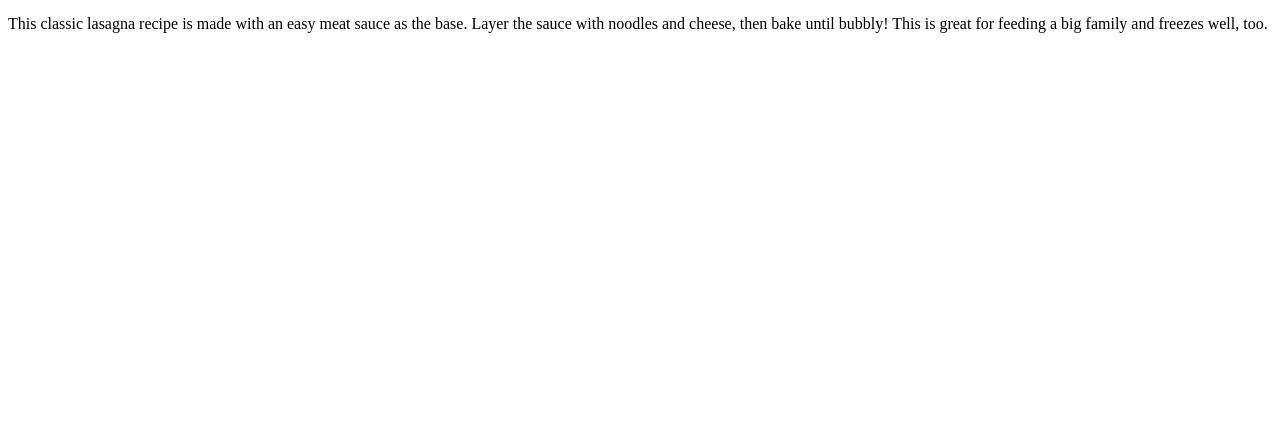
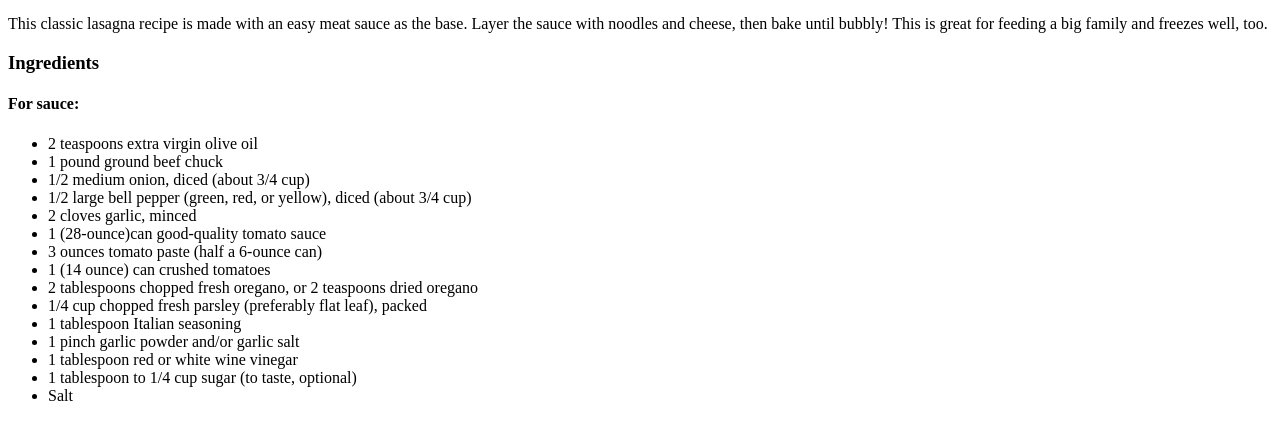
Before and after one commit to berghainmuse/odin-recipes, a plain HTML site: page recipes/lasagna.html in a window 1280 px wide. Shown: the part 428-849 px from the top of the page. Before the commit the page ends 800 px from the top, so only its background shows below. Drawn offline with Linux system fonts and the light colour scheme.

Commit message:
add ingredients list to lasagna

```diff
--- a/recipes/lasagna.html
+++ b/recipes/lasagna.html
@@ -13,5 +13,24 @@
                 sauce as the base. Layer the sauce with noodles and cheese,
                 then bake until bubbly! This is great for feeding a big family
                  and freezes well, too.</p>
+        <h3>Ingredients</h3>
+                <h4>For sauce:</h4>
+                <ul>
+                    <li>2 teaspoons extra virgin olive oil</li>
+                    <li>1 pound ground beef chuck</li>
+                    <li>1/2 medium onion, diced (about 3/4 cup)</li>
+                    <li>1/2 large bell pepper (green, red, or yellow), diced (about 3/4 cup)</li>
+                    <li>2 cloves garlic, minced</li>
+                    <li>1 (28-ounce)can good-quality tomato sauce</li>
+                    <li>3 ounces tomato paste (half a 6-ounce can)</li>
+                    <li>1 (14 ounce) can crushed tomatoes</li>
+                    <li>2 tablespoons chopped fresh oregano, or 2 teaspoons dried oregano</li>
+                    <li>1/4 cup chopped fresh parsley (preferably flat leaf), packed</li>
+                    <li>1 tablespoon Italian seasoning</li>
+                    <li>1 pinch garlic powder and/or garlic salt</li>
+                    <li>1 tablespoon red or white wine vinegar</li>
+                    <li>1 tablespoon to 1/4 cup sugar (to taste, optional)</li>
+                    <li>Salt</li>
+                </ul>
     </body>
 </html>
```
